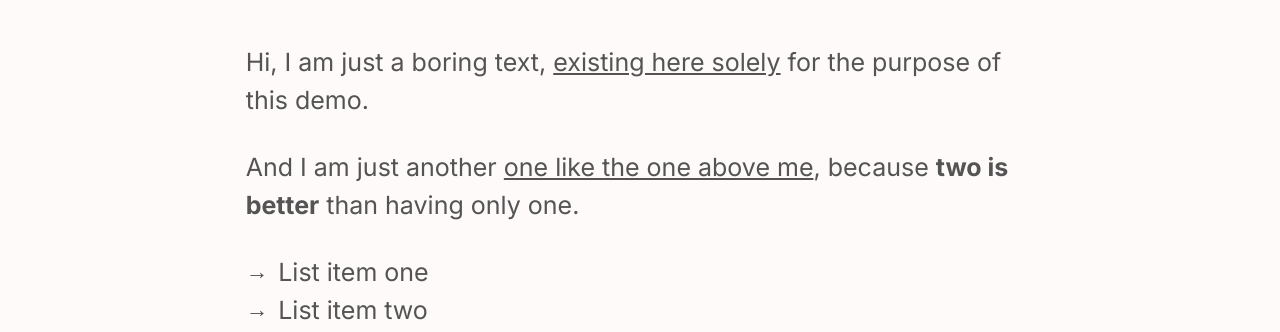
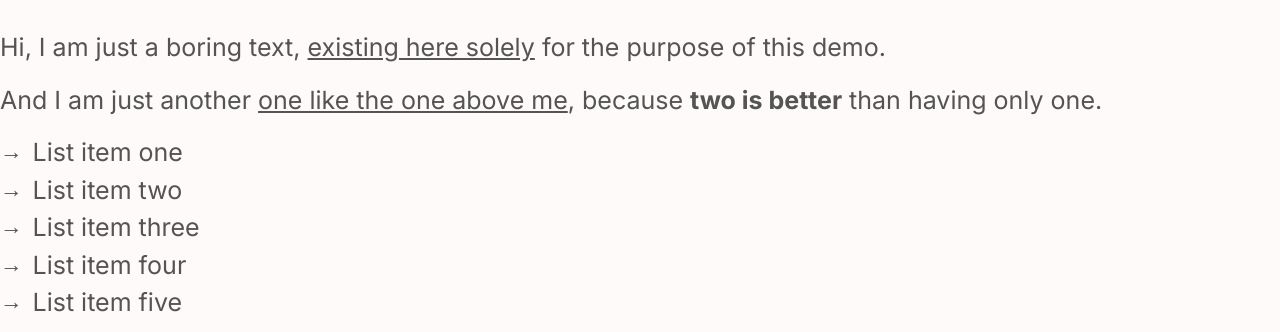
Before and after one commit to Duo48/test, a website: page index.html in a window 1280 px wide. Shown: the part 249-581 px from the top of the page. Drawn offline with nearby package versions, Linux system fonts and the light colour scheme; files that its build step writes are made by us from their sources.

Commit message:
Remove main

```diff
--- a/src/sass/base/_body.scss
+++ b/src/sass/base/_body.scss
@@ -43,17 +43,6 @@ img {
   filter: var(--effect__image-filter);
 }
 
-main {
-  display: grid;
-  grid-template-columns: 1fr min(50ch, 100%) 1fr;
-  max-width: 90%;
-  margin: 0 auto 3em auto;
-
-  > * {
-    grid-column: 2;
-  }
-}
-
 p {
   margin: var(--unit__margin-default);
 }
```
